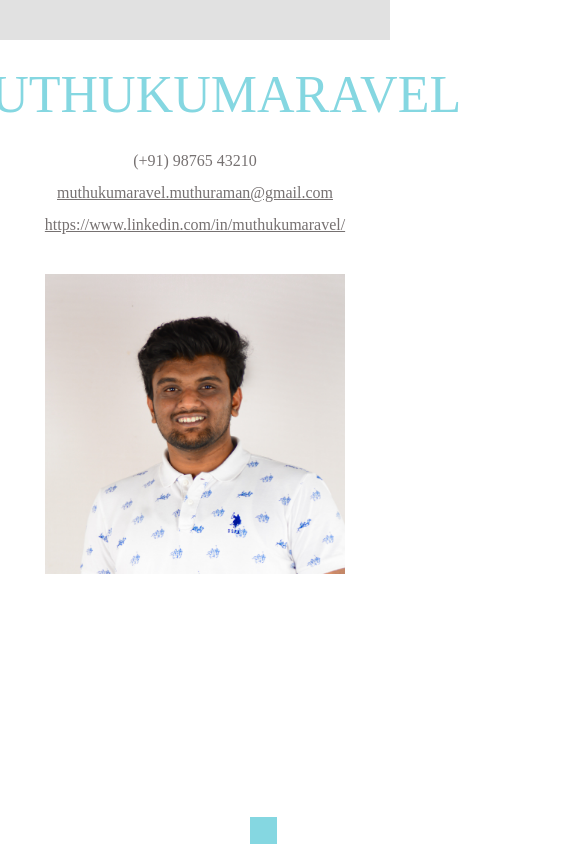
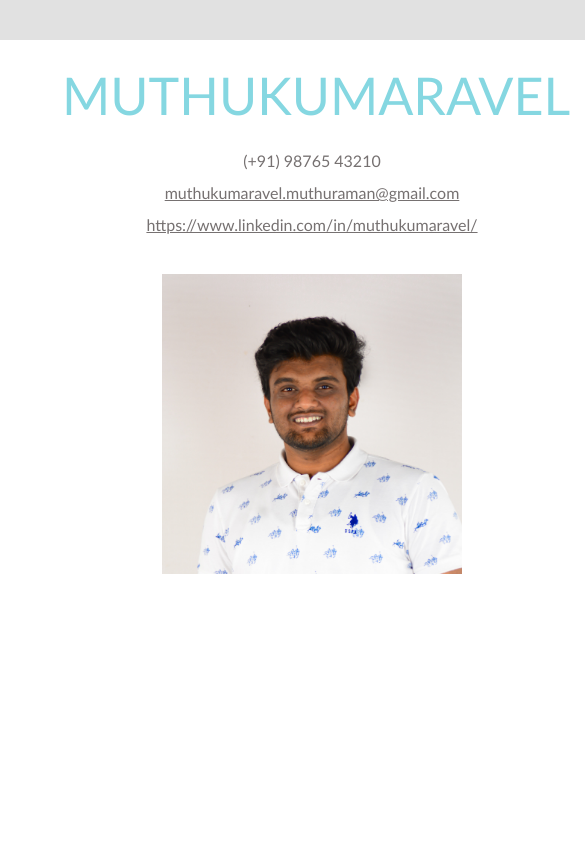
Before and after one commit to muthu-kumaravel/muthu-kumaravel.github.io, an Angular app: page / in a window 390 px wide. Shown: the top 844 px of the page, 585 px wide, since content can reach past the window. Built offline with nearby package versions, Linux system fonts and the light colour scheme.

Commit message:
Minor Changes

```diff
--- a/src/app/app.component.scss
+++ b/src/app/app.component.scss
@@ -7,7 +7,7 @@
 
 .h1-name
 {
-  font-family: 'Calibri Light';
+  font-family: 'Calibri';
   font-size: 52px;
   color: rgb(133, 215, 225);
   margin-bottom: 40px;
@@ -15,14 +15,14 @@
 
 .p-heading
 {
-  font-family: 'Calibri Light';
+  font-family: 'Calibri';
   font-size: 16px;
   color: rgb(118, 113, 113);
 }
 
 .a-heading-link
 {
-  font-family: 'Calibri Light';
+  font-family: 'Calibri';
   font-size: 16px;
   color: rgb(118, 113, 113);
   text-decoration: underline;
@@ -80,6 +80,14 @@
 
 @media screen and (max-width: 1000px)
 {
+  .top-box-div
+  {
+    width: 160%;
+  }
+  .full-div
+  {
+    margin-left: 60%;
+  }
   .main-div
   {
     width: 100%;
@@ -105,15 +113,4 @@
     width: 60%;
     aspect-ratio: 1/1;
   }
-
-  .photo-div-decor
-  {
-    position: absolute;
-    width: 25px;
-    aspect-ratio: 1/1;
-    left: 64.15%;
-    border: 1px solid rgb(133, 215, 225);
-    background: rgb(133, 215, 225);
-    margin-top: 43px;
-  }
 }
```
Also changed, not shown: 3 other files (tests, documents, lock files or other folders).
